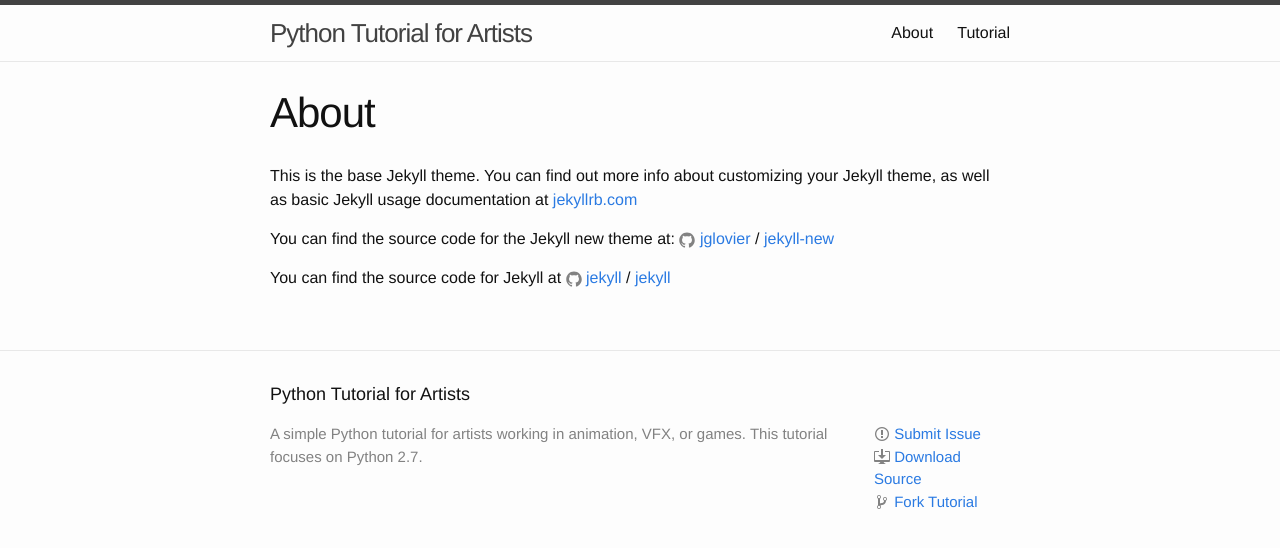
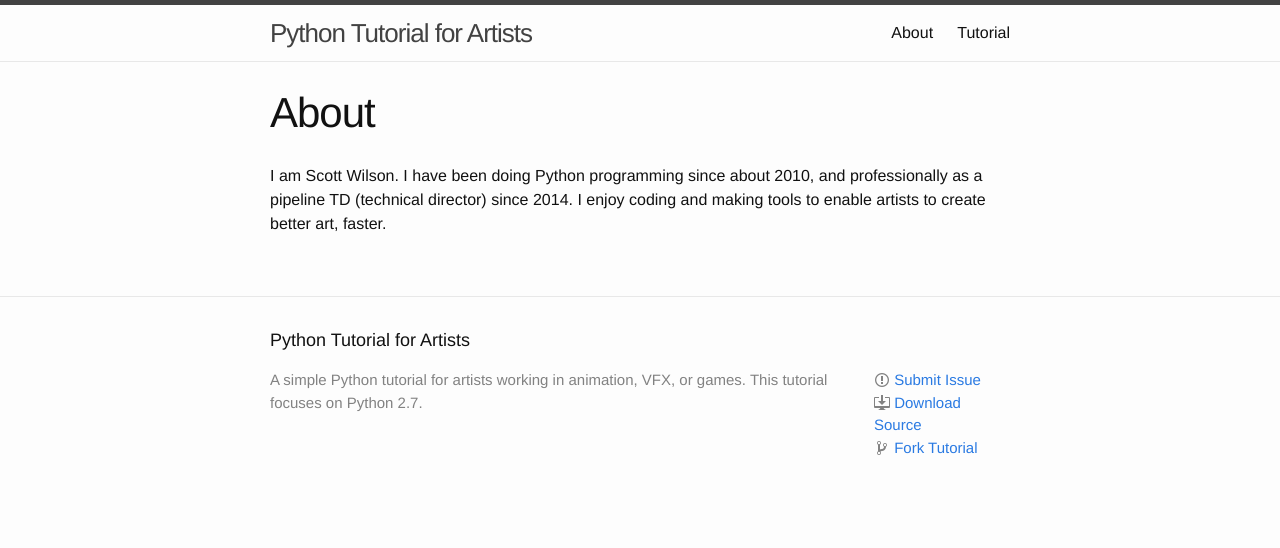
Before and after one commit to scott-wilson/python-tutorial, a Jekyll site: the page built from about.md, in a window 1280 px wide. Shown: the top 548 px of the page. Built offline with Jekyll 4.4.1, drawn with Linux system fonts in a browser that asks for light colours; Markdown is read by kramdown in place of the engine named in the settings.

Commit message:
Updated the about page.

```diff
--- a/about.md
+++ b/about.md
@@ -4,12 +4,4 @@
 permalink: /about/
 ---
 
-This is the base Jekyll theme. You can find out more info about customizing your Jekyll theme, as well as basic Jekyll usage documentation at [jekyllrb.com](http://jekyllrb.com/)
-
-You can find the source code for the Jekyll new theme at:
-{% include icon-github.html username="jglovier" %} /
-[jekyll-new](https://github.com/jglovier/jekyll-new)
-
-You can find the source code for Jekyll at
-{% include icon-github.html username="jekyll" %} /
-[jekyll](https://github.com/jekyll/jekyll)
+I am Scott Wilson. I have been doing Python programming since about 2010, and professionally as a pipeline TD (technical director) since 2014. I enjoy coding and making tools to enable artists to create better art, faster.
```
